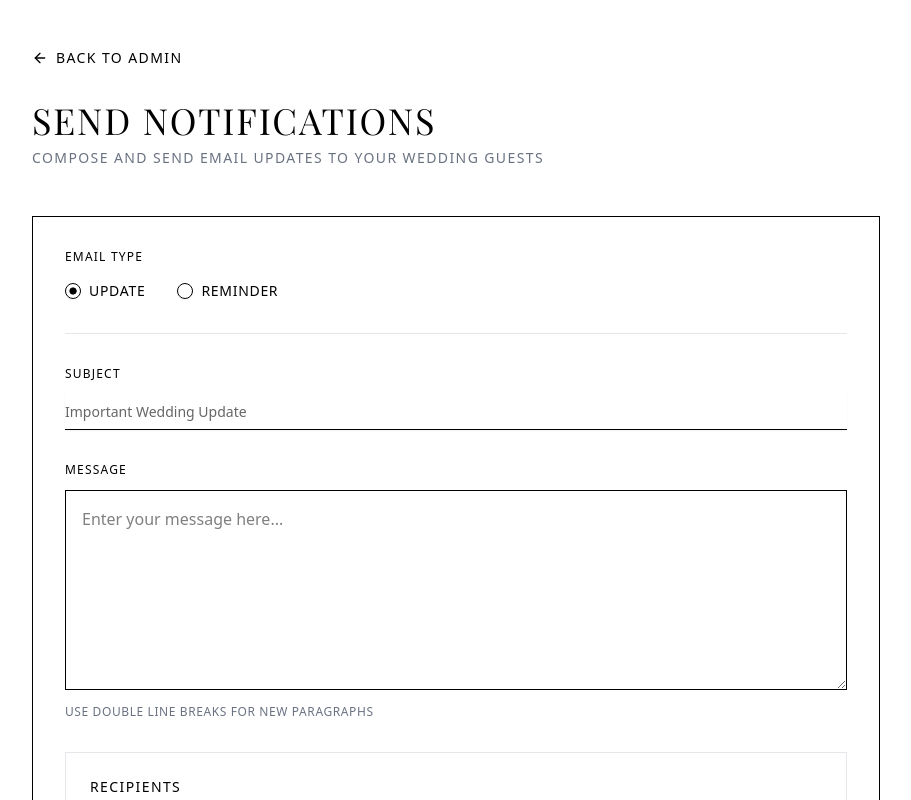
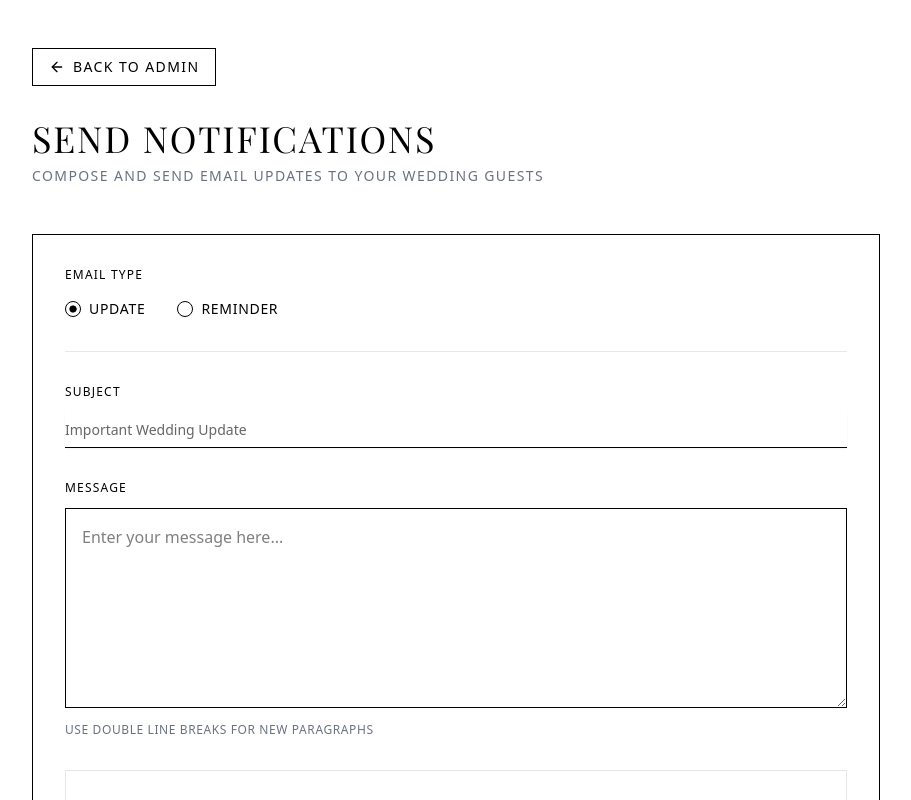
Before and after one commit to forgedlabs/SiCa, a Next.js app: page /admin/notifications in a window 1280 px wide. Shown: the top 800 px of the page, without its empty margins (184-1095 px from the left). Built offline with nearby package versions, Linux system fonts and the light colour scheme; no server answers; a web font is replaced by a local one.

Commit message:
UI: Improve Back to Admin button visibility with border and hover effect

```diff
--- a/src/app/admin/notifications/page.tsx
+++ b/src/app/admin/notifications/page.tsx
@@ -125,7 +125,7 @@ export default function NotificationsPage() {
                 <div className="mb-12">
                     <button
                         onClick={() => router.push('/admin')}
-                        className="flex items-center gap-2 text-sm uppercase tracking-widest mb-8 hover:opacity-60 transition-opacity"
+                        className="inline-flex items-center gap-2 px-4 py-2 text-sm uppercase tracking-widest mb-8 border border-black hover:bg-black hover:text-white transition-colors"
                     >
                         <ArrowLeft className="w-4 h-4" />
                         Back to Admin
```
